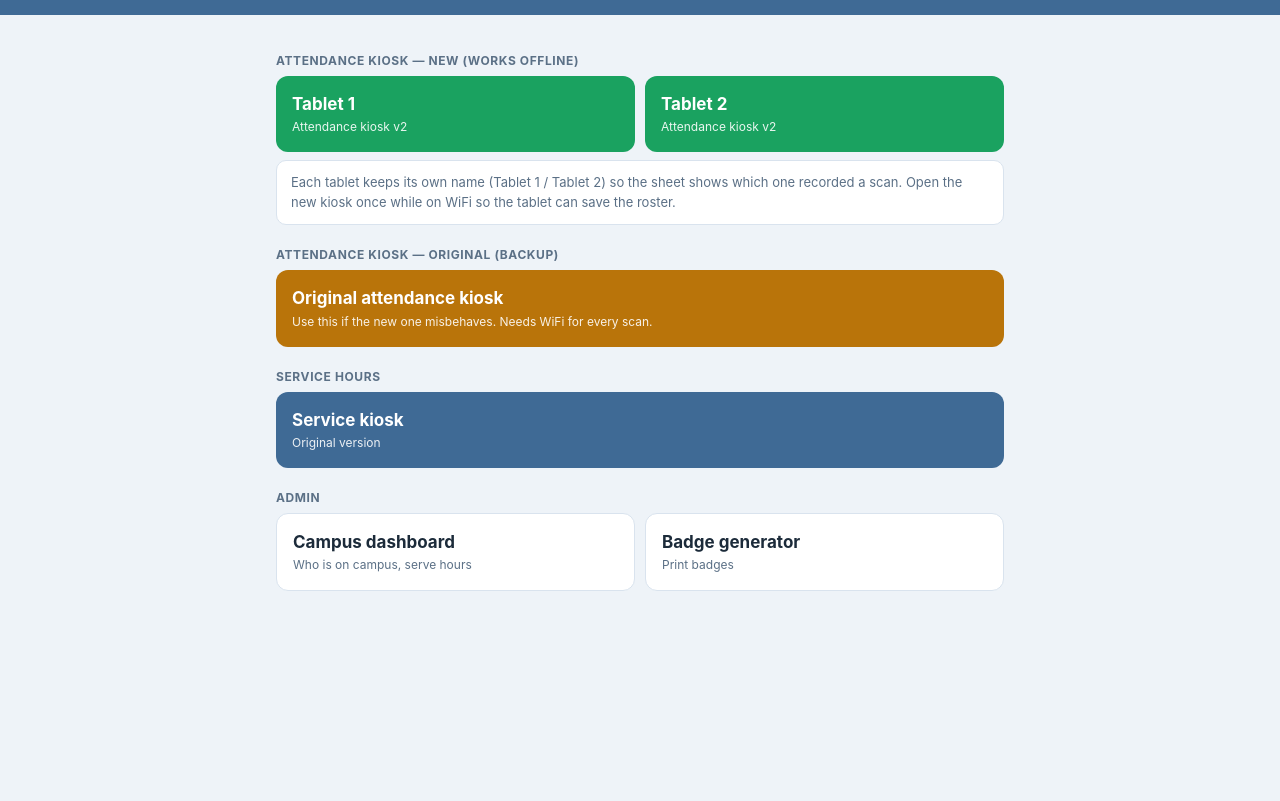
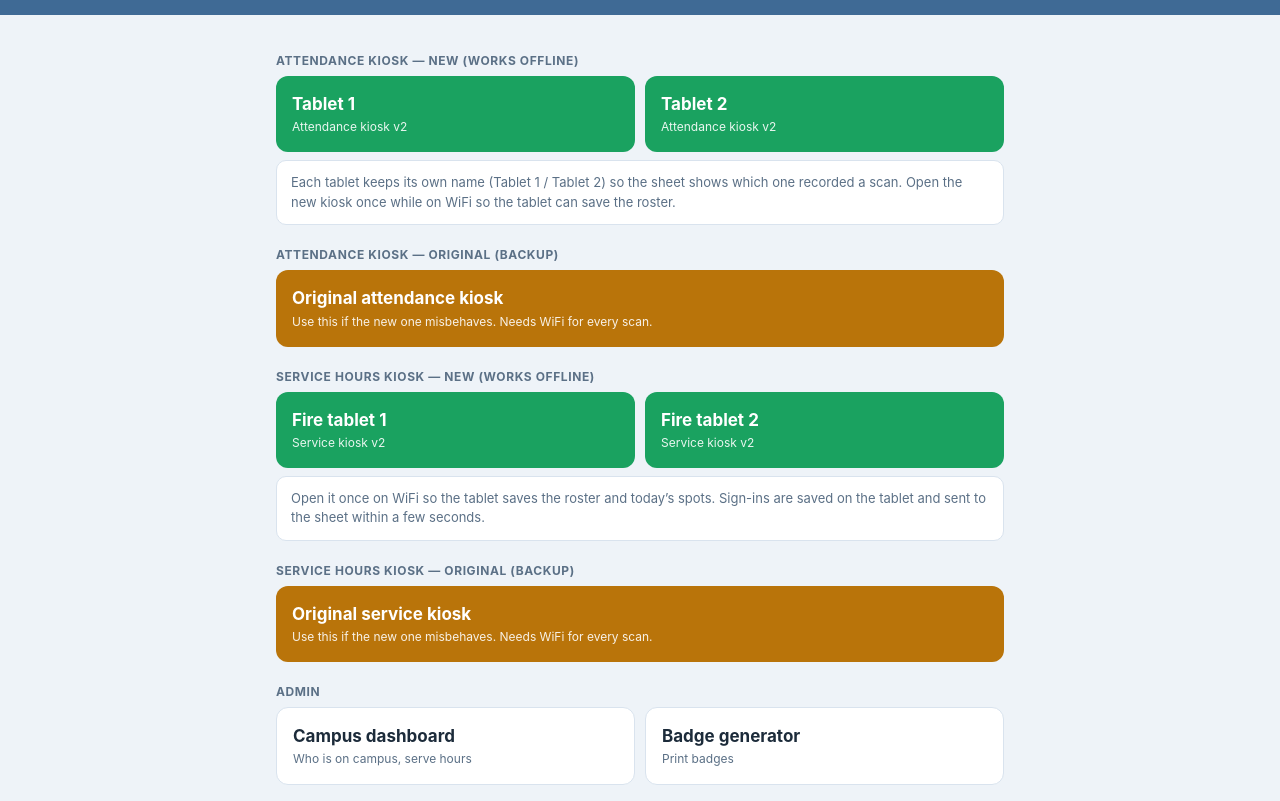
Before and after one commit to KYoungers/fed-tools, a plain HTML site: page fed-tools.html in a window 1280 px wide. Shown: the part 67-868 px from the top of the page. Before the commit the page ends 800 px from the top, so only its background shows below. Drawn offline with Linux system fonts and the light colour scheme.

Commit message:
Update fed-tools.html

```diff
--- a/fed-tools.html
+++ b/fed-tools.html
@@ -47,9 +47,16 @@
     <a class="btn amber full" href="/attendance-kiosk.html">Original attendance kiosk<small>Use this if the new one misbehaves. Needs WiFi for every scan.</small></a>
   </div>
 
-  <h2>Service hours</h2>
+  <h2>Service hours kiosk &mdash; new (works offline)</h2>
   <div class="grid">
-    <a class="btn full" href="/service-kiosk.html">Service kiosk<small>Original version</small></a>
+    <a class="btn green" href="/service-kiosk-v2.html?k=Svc1">Fire tablet 1<small>Service kiosk v2</small></a>
+    <a class="btn green" href="/service-kiosk-v2.html?k=Svc2">Fire tablet 2<small>Service kiosk v2</small></a>
+  </div>
+  <div class="note">Open it once on WiFi so the tablet saves the roster and today&rsquo;s spots. Sign-ins are saved on the tablet and sent to the sheet within a few seconds.</div>
+
+  <h2>Service hours kiosk &mdash; original (backup)</h2>
+  <div class="grid">
+    <a class="btn amber full" href="/service-kiosk.html">Original service kiosk<small>Use this if the new one misbehaves. Needs WiFi for every scan.</small></a>
   </div>
 
   <h2>Admin</h2>
```
